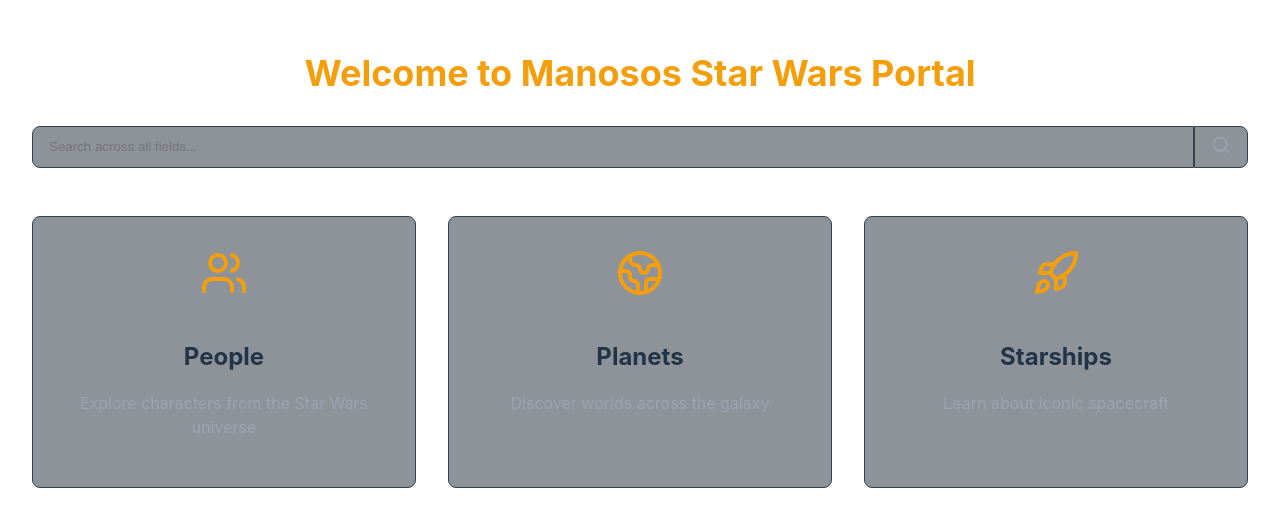
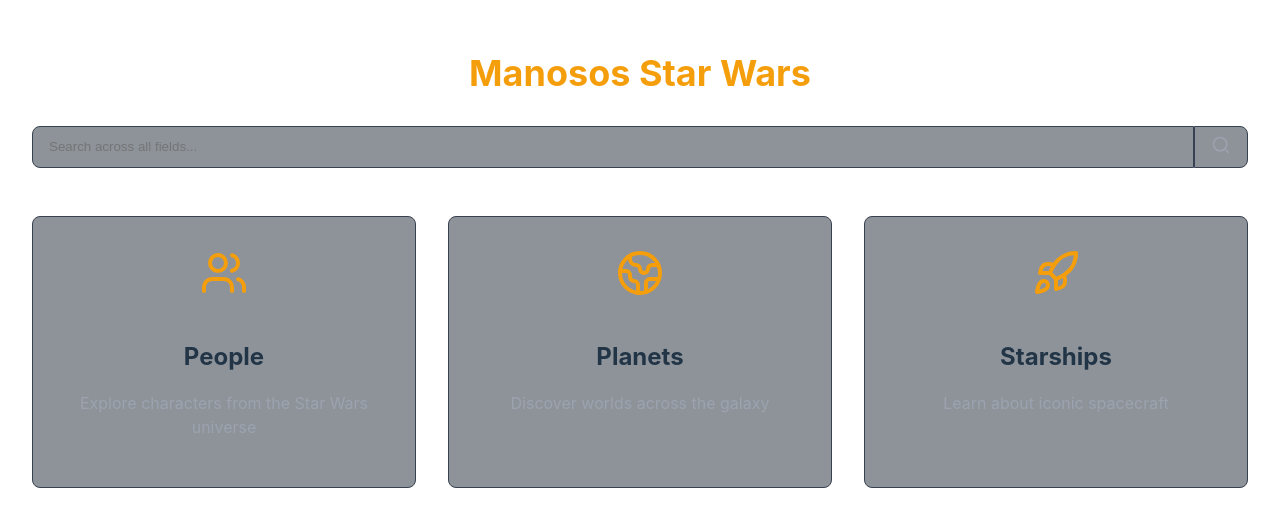
Before and after one commit to MartinDCalderonP/lisit-challenge, a React (Vite) app: page / in a window 1280 px wide. Shown: the part 141-668 px from the top of the page. Built offline with nearby package versions, Linux system fonts and the light colour scheme.

Commit message:
Update title in Home component for simplicity

```diff
--- a/src/pages/Home.tsx
+++ b/src/pages/Home.tsx
@@ -44,7 +44,7 @@ export const Home = () => {
         animate={animateOpacity}
         className={styles.title}
       >
-        Welcome to Manosos Star Wars Portal
+        Manosos Star Wars
       </motion.h1>
 
       <SearchBar />
```
